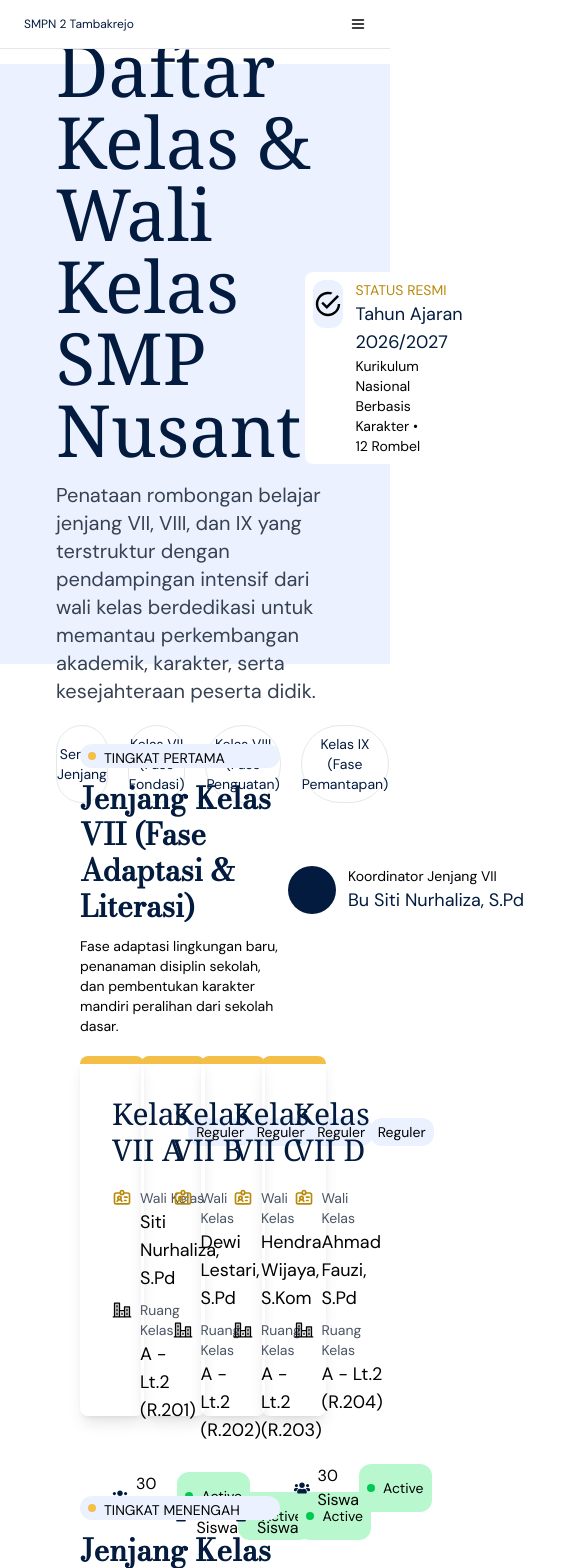
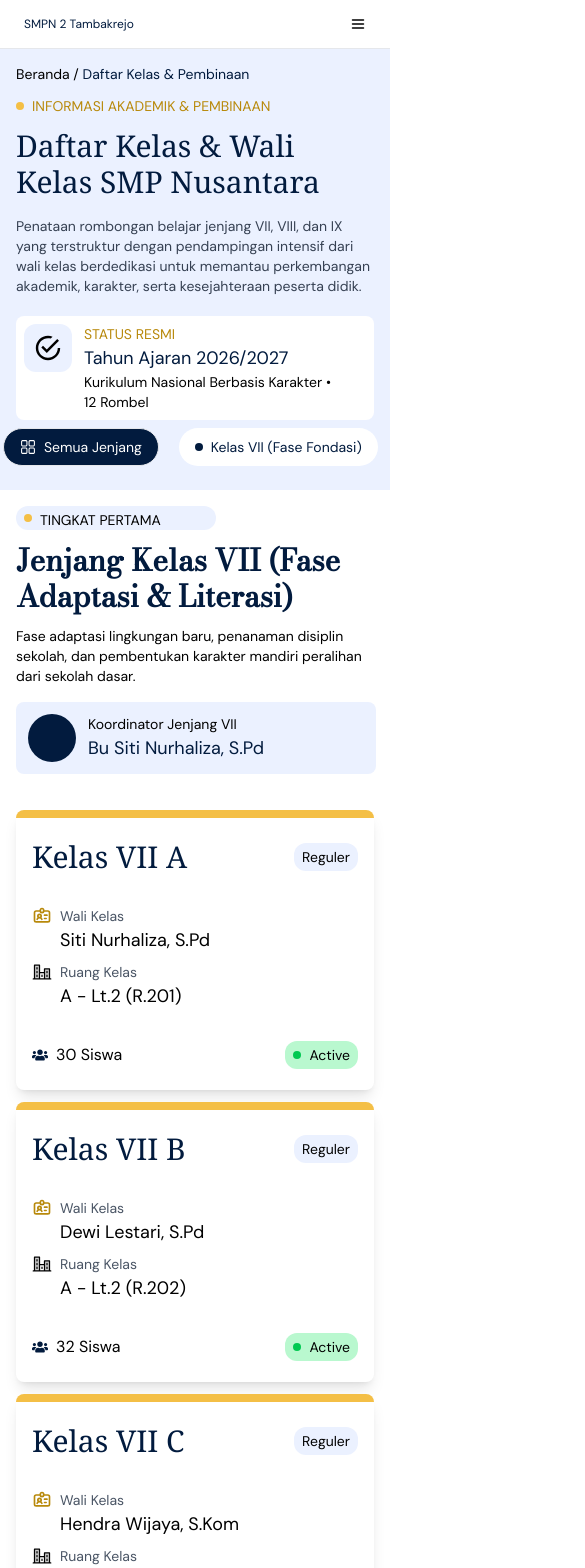
Before and after one commit to Satria15255/cms-school-website, a React (Vite) app: page /class-list in a window 390 px wide. Shown: the top 1568 px of the page, 585 px wide, since content can reach past the window. Built offline with nearby package versions, Linux system fonts and the light colour scheme.

Commit message:
update responsif class list pages

```diff
--- a/src/features/class/components/ClassCard.tsx
+++ b/src/features/class/components/ClassCard.tsx
@@ -4,7 +4,7 @@ import { PiCityDuotone } from "react-icons/pi";
 
 const ClassCard = ({ details }) => {
 	return (
-		<main className="w-full  flex flex flex-col justify-around gap-5  h-90 rounded-lg p-8 border-[#F4BF46] border-t-8 shadow-lg">
+		<main className="w-full  flex flex flex-col justify-around gap-5 h-70 md:h-90 rounded-lg p-4 md:p-8 border-[#F4BF46] border-t-8 shadow-lg">
 			<div className="w-full  flex items-center justify-between">
 				<h1 className="text-3xl  text-[#021B3E] font-serif">
 					Kelas {details.kelas}{" "}
@@ -33,7 +33,7 @@ const ClassCard = ({ details }) => {
 					</div>
 				</div>
 			</div>
-			<div className="flex justify-between  w-full  pt-7">
+			<div className="flex justify-between  w-full  md:pt-7">
 				<div className="flex items-center gap-2">
 					<div className="text-[#021B3E] ">
 						<FaUsers />
--- a/src/features/class/components/ClassContainer.tsx
+++ b/src/features/class/components/ClassContainer.tsx
@@ -3,8 +3,8 @@ import ClassCard from "./ClassCard";
 
 const ClassContainer = ({ classList }) => {
 	return (
-		<main className="flex flex-col  gap-5 rounded-xl p-8">
-			<section className="w-full flex items-center">
+		<main className="flex flex-col  gap-5 rounded-xl md:p-8">
+			<section className="w-full flex flex-col md:flex-row items-center">
 				<div className="w-full flex  flex-col  space-y-3">
 					<div className="text-sm bg-[#EBF1FF] px-2 rounded-full flex items-center gap-2 w-50">
 						<span className="w-2 h-2 bg-[#F4BF46] flex items-center justify-center rounded-full"></span>
@@ -16,8 +16,8 @@ const ClassContainer = ({ classList }) => {
 					</h1>
 					<p className="text-sm max-w-xl">{classList.description}</p>
 				</div>
-				<div className="w-2/5">
-					<div className="bg-white w-90 gap-3 rounded-lg p-2 flex bg-[#EBF1FF]">
+				<div className="w-full md:w-2/5 rounded-xl my-4">
+					<div className="  w-90 gap-3 rounded-lg p-3 flex bg-[#EBF1FF]">
 						<div className="w-12 h-12 bg-[#021B3E] flex items-center justify-center rounded-full"></div>
 						<div>
 							<p className="text-sm ">
@@ -30,7 +30,7 @@ const ClassContainer = ({ classList }) => {
 					</div>
 				</div>
 			</section>
-			<section className="grid grid-cols-4 gap-3  w-full">
+			<section className="grid grid-cols-1 lg:grid-cols-4 gap-3  w-full">
 				{classList.subClass.map((sub) => (
 					<ClassCard details={sub} />
 				))}
--- a/src/pages/classList/section/ClassSection.tsx
+++ b/src/pages/classList/section/ClassSection.tsx
@@ -3,7 +3,7 @@ import ClassContainer from "@/features/class/components/ClassContainer";
 
 const ClassSection = () => {
 	return (
-		<main className="p-12 flex flex-col gap-4 w-full min-h-screen justify-center">
+		<main className="p-4 md:p-12 flex flex-col gap-4 w-full min-h-screen justify-center">
 			{ClassDetails.map((c) => (
 				<div key={c._id} className="w-full">
 					<ClassContainer classList={c} />
--- a/src/pages/classList/section/Header.tsx
+++ b/src/pages/classList/section/Header.tsx
@@ -1,11 +1,12 @@
 import { PiCityDuotone, PiTreeStructureDuotone } from "react-icons/pi";
 import { LuUsers } from "react-icons/lu";
 import { IoMdCheckmarkCircleOutline } from "react-icons/io";
+import { RxDashboard } from "react-icons/rx";
 
 const Header = () => {
 	return (
-		<main className="h-150 bg-[#EBF1FF] mt-16 pt-16 flex items-center space-y-4  p-14">
-			<div className="w-full    space-y-5">
+		<main className="h-auto lg:h-150 bg-[#EBF1FF] md:mt-16 pt-16  flex flex-col md:flex-row items-center space-y-2 md:space-y-4  p-4 lg:p-14">
+			<div className="w-full  space-y-3  md:space-y-5">
 				<div>
 					<p className="text-sm">
 						Beranda /{" "}
@@ -16,45 +17,45 @@ const Header = () => {
 				</div>
 				<div className="flex  gap-2 items-center">
 					<div className="h-2 w-2 rounded-full bg-[#F4BF46]"></div>
-					<p className="text-[#B8890B] font-semibold text-xl">
+					<p className="text-[#B8890B] font-semibold text-sm lg:text-xl">
 						INFORMASI AKADEMIK & PEMBINAAN
 					</p>
 				</div>
 				<div className="space-y-4">
-					<h1 className="text-7xl font-serif text-[#021B3E]">
+					<h1 className="text-3xl lg:text-7xl font-serif text-[#021B3E]">
 						Daftar Kelas & Wali Kelas SMP Nusantara
 					</h1>
-					<p className="text-xl text-gray-700 max-w-4xl">
+					<p className="text-sm lg:text-xl text-gray-700 max-w-4xl">
 						Penataan rombongan belajar jenjang VII, VIII, dan IX
 						yang terstruktur dengan pendampingan intensif dari wali
 						kelas berdedikasi untuk memantau perkembangan akademik,
 						karakter, serta kesejahteraan peserta didik.
 					</p>
 				</div>
-				<div className="flex gap-5 w-1/2">
-					<div className="border w-60 py-2 bg-white text-center border-gray-200 rounded-full flex justify-center items-center gap-1 text-[#F4BF46]">
+				<div className="hidden md:grid grid-cols-2 md:grid-cols-4 gap-5 w-full md:w-1/2 ">
+					<div className="border w-full md:w-60 py-2 bg-white text-center border-gray-200 rounded-full flex justify-center items-center gap-1 text-[#F4BF46]">
 						<p className="text-[#021B3E] text-sm font-semibold">
 							Semua Jenjang
 						</p>
 					</div>
-					<div className="border w-90 py-2 bg-white text-center border-gray-200 rounded-full flex items-center justify-center gap-1 text-[#F4BF46]">
+					<div className="border w-full md:w-90 py-2 bg-white text-center border-gray-200 rounded-full flex items-center justify-center gap-1 text-[#F4BF46]">
 						<p className="text-[#021B3E] text-sm font-semibold">
 							Kelas VII (Fase Fondasi)
 						</p>
 					</div>
-					<div className="border w-90 py-2 bg-white text-center border-gray-200 rounded-full flex items-center justify-center gap-1 text-[#F4BF46]">
+					<div className="border w-full md:w-90 py-2 bg-white text-center border-gray-200 rounded-full flex items-center justify-center gap-1 text-[#F4BF46]">
 						<p className="text-[#021B3E] text-sm font-semibold">
 							Kelas VIII (Fase Penguatan)
 						</p>
 					</div>
-					<div className="border w-90 py-2 bg-white text-center border-gray-200 rounded-full flex items-center justify-center gap-1 text-[#F4BF46]">
+					<div className="border w-full md:w-90 py-2 bg-white text-center border-gray-200 rounded-full flex items-center justify-center gap-1 text-[#F4BF46]">
 						<p className="text-[#021B3E] text-sm font-semibold">
 							Kelas IX (Fase Pemantapan)
 						</p>
 					</div>
 				</div>
 			</div>
-			<div className="flex items-center    justify-center  w-2/5 p-5">
+			<div className="flex items-center    justify-center w-full md:w-2/5 md:p-5">
 				<div className="bg-white w-90 gap-3 rounded-lg p-2 flex ">
 					<div className="w-12 h-12 bg-[#EBF1FF] flex items-center justify-center rounded-xl">
 						<span className="text-3xl">
@@ -73,6 +74,35 @@ const Header = () => {
 					</div>
 				</div>
 			</div>
+			<div className="flex md:hidden gap-5 max-w-sm overflow-x-auto whitespace-nowrap pb-2">
+				<div className="border  w-full px-4 py-2   text-center border-gray-200 rounded-full flex bg-[#021B3E] justify-center items-center gap-2 text-white">
+					<div className=" ">
+						<RxDashboard />
+					</div>
+
+					<p className="  text-sm font-semibold">Semua Jenjang</p>
+				</div>
+				<div className="borde w-full px-4 py-2 bg-white text-center border-gray-200 rounded-full flex items-center justify-center gap-2 text-[#F4BF46]">
+					<div className="h-2 w-2 rounded-full bg-[#021B3E]"></div>
+
+					<p className="text-[#021B3E] text-sm font-semibold">
+						Kelas VII (Fase Fondasi)
+					</p>
+				</div>
+				<div className="border w-full px-4 py-2 bg-white text-center border-gray-200 rounded-full flex items-center justify-center gap-2 text-[#F4BF46]">
+					<div className="h-2 w-2 rounded-full bg-[#021B3E]"></div>
+					<p className="text-[#021B3E] text-sm font-semibold">
+						Kelas VIII (Fase Penguatan)
+					</p>
+				</div>
+				<div className="border  w-full px-4 py-2 bg-white text-center border-gray-200 rounded-full flex items-center justify-center gap-2 text-[#F4BF46]">
+					<div className="h-2 w-2 rounded-full bg-[#021B3E]"></div>
+
+					<p className="text-[#021B3E] text-sm font-semibold">
+						Kelas IX (Fase Pemantapan)
+					</p>
+				</div>
+			</div>
 		</main>
 	);
 };
--- a/src/pages/classList/section/StandardPembinaan.tsx
+++ b/src/pages/classList/section/StandardPembinaan.tsx
@@ -36,7 +36,7 @@ const StandarPoint = [
 
 const StandardPembinaan = () => {
 	return (
-		<main className="flex bg-[#021B3E]  p-12">
+		<main className="flex flex-col md:flex-row bg-[#021B3E] p-4 py-12 md:p-12">
 			<section className="flex flex-col  gap-5   text-white">
 				<div>
 					<p className="text-sm text-[#F4BF46]">
@@ -72,21 +72,23 @@ const StandardPembinaan = () => {
 					</div>
 				</div>
 			</section>
-			<section className="grid grid-cols-2  gap-3 p-3">
+			<section className="grid grid-cols-1 md:grid-cols-2  gap-3 py-3 md:p-3">
 				{StandarPoint.map((s) => (
 					<div className="bg-[#1B3054] flex flex-col space-y-1 lg:space-y-3 p-5 rounded-lg h-55 md:h-60 lg:h-80">
-						<div className="bg-[#021B3E]  0 p-2 w-15 h-15 xl:w-20 xl:h-20 flex justify-center rounded-lg items-center">
-							<p className=" text-[#F4BF46] text-2xl lg:text-4xl">
-								{s.icon}
+						<div className="flex gap-2 items-center">
+							<div className="bg-[#021B3E]  0 p-2 w-15 h-15 xl:w-20 xl:h-20 flex justify-center rounded-lg items-center">
+								<p className=" text-[#F4BF46] text-2xl lg:text-4xl">
+									{s.icon}
+								</p>
+							</div>
+							<p className=" text-white text-lg md:text-sm md:h-9 lg:text-3xl font-semibold">
+								{s.title}
 							</p>
 						</div>
-						<p className=" text-white text-md md:text-sm  h-9 lg:text-3xl font-semibold">
-							{s.title}
-						</p>
-						<p className="hidden md:block text-sm md:text-xs  lg:text-lg xl:text-xl text-gray-300">
+						<p className="block text-sm md:text-xs  lg:text-lg xl:text-xl text-gray-300">
 							{s.description}
 						</p>
-						<p className="text-sm lg:text-lg md:hidden text-gray-300">
+						<p className="text-sm lg:text-lg md:block hidden text-gray-300">
 							{s.description2}
 						</p>
 					</div>
```
